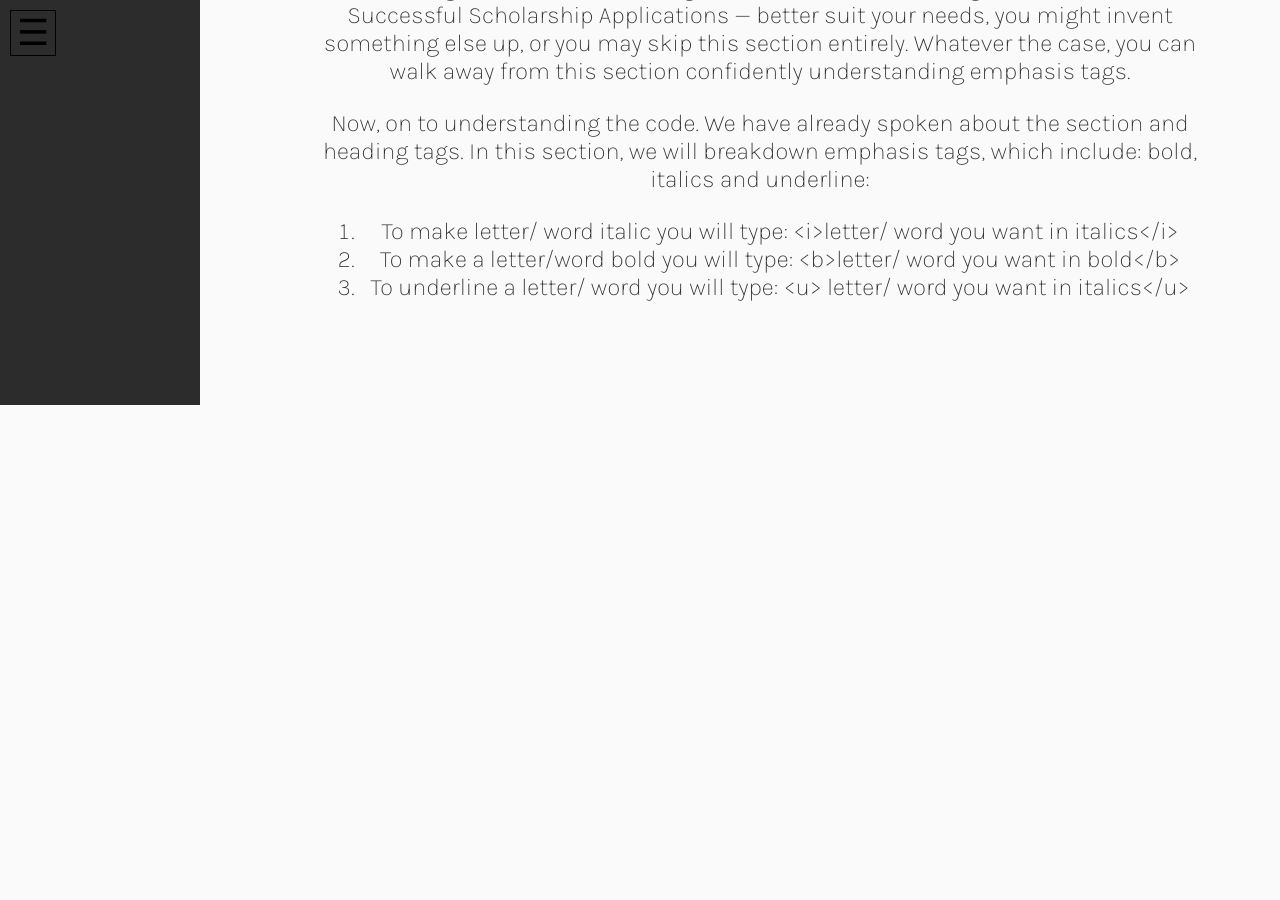
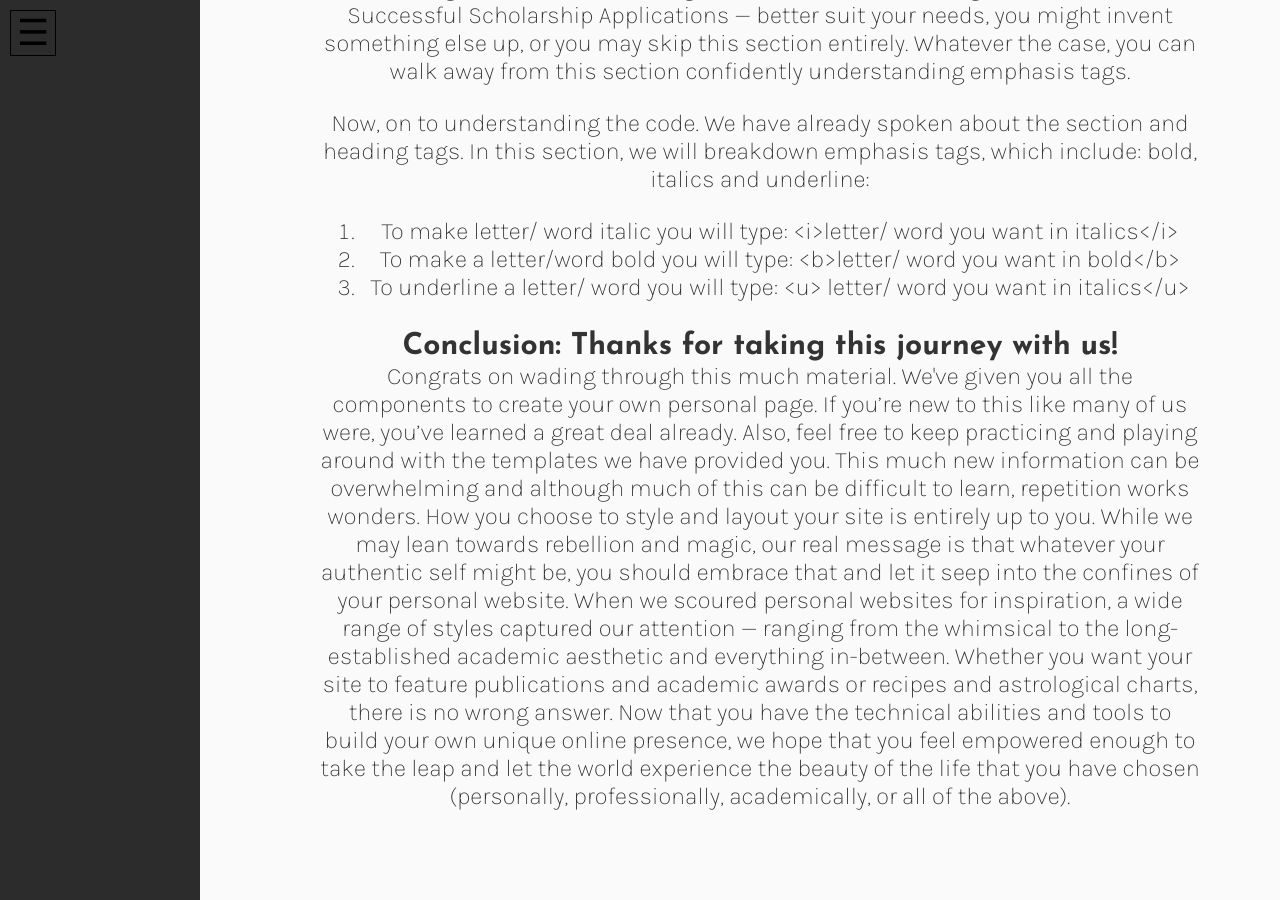
Before and after one commit to scholarslab/brackets, a Jekyll site: the page built from html-tutorial.html, in a window 1280 px wide and 900 px high, scrolled down 10491 px. Built offline with Jekyll 4.4.1, drawn with Linux system fonts in a browser that asks for light colours; before the commit the page ends 10896 px from its top, so only the background shows below that.

Commit message:
conclusion

```diff
--- a/html-tutorial.html
+++ b/html-tutorial.html
@@ -135,8 +135,8 @@ title: HTML Tutorial
 </ol>
 
 
-
-
+<h3>Conclusion: Thanks for taking this journey with us!</h3>
+<p>Congrats on wading through this much material. We've given you all the components to create your own personal page. If you’re new to this like many of us were, you’ve learned a great deal already. Also, feel free to keep practicing and playing around with the templates we have provided you. This much new information can be overwhelming and although much of this can be difficult to learn, repetition works wonders. How you choose to style and layout your site is entirely up to you. While we may lean towards rebellion and magic, our real message is that whatever your authentic self might be, you should embrace that and let it seep into the confines of your personal website. When we scoured personal websites for inspiration, a wide range of styles captured our attention — ranging from the whimsical to the long-established academic aesthetic and everything in-between. Whether you want your site to feature publications and academic awards or recipes and astrological charts, there is no wrong answer. Now that you have the technical abilities and tools to build your own unique online presence, we hope that you feel empowered enough to take the leap and let the world experience the beauty of the life that you have chosen (personally, professionally, academically, or all of the above).</p>
 
 
 <!--
```
